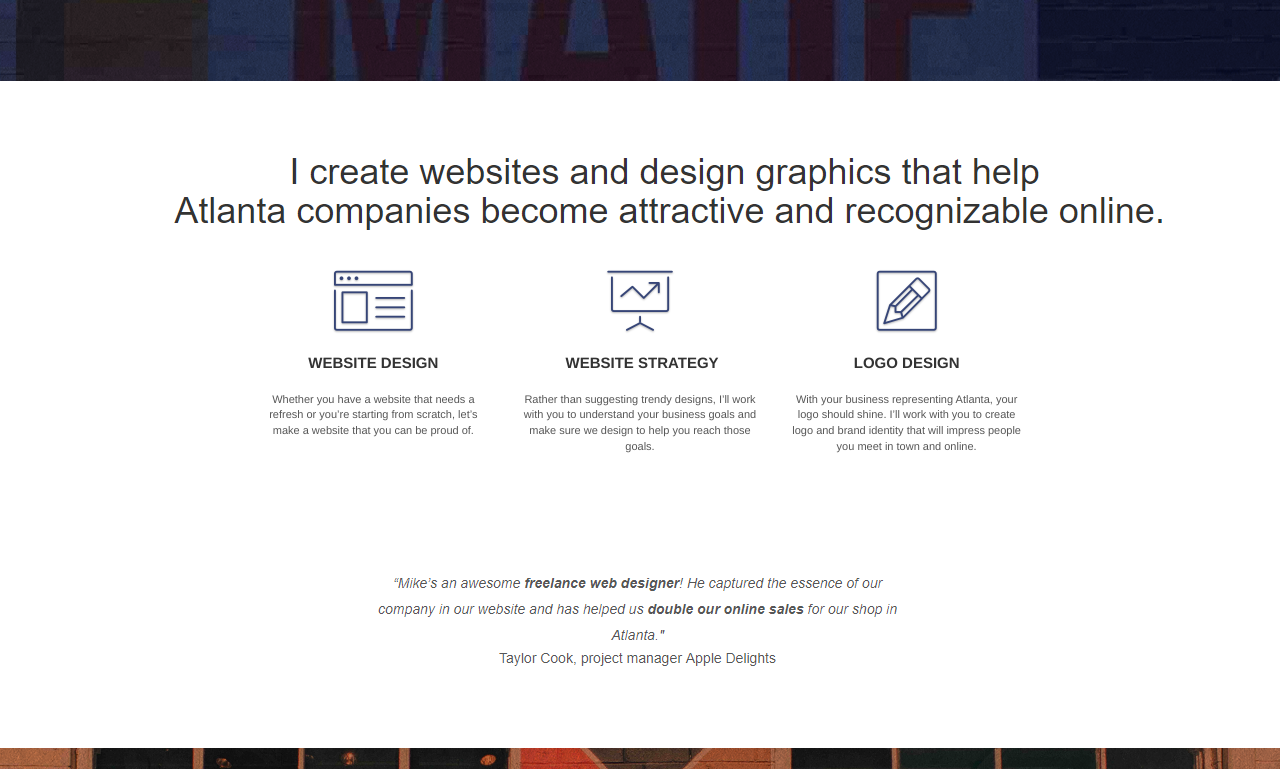
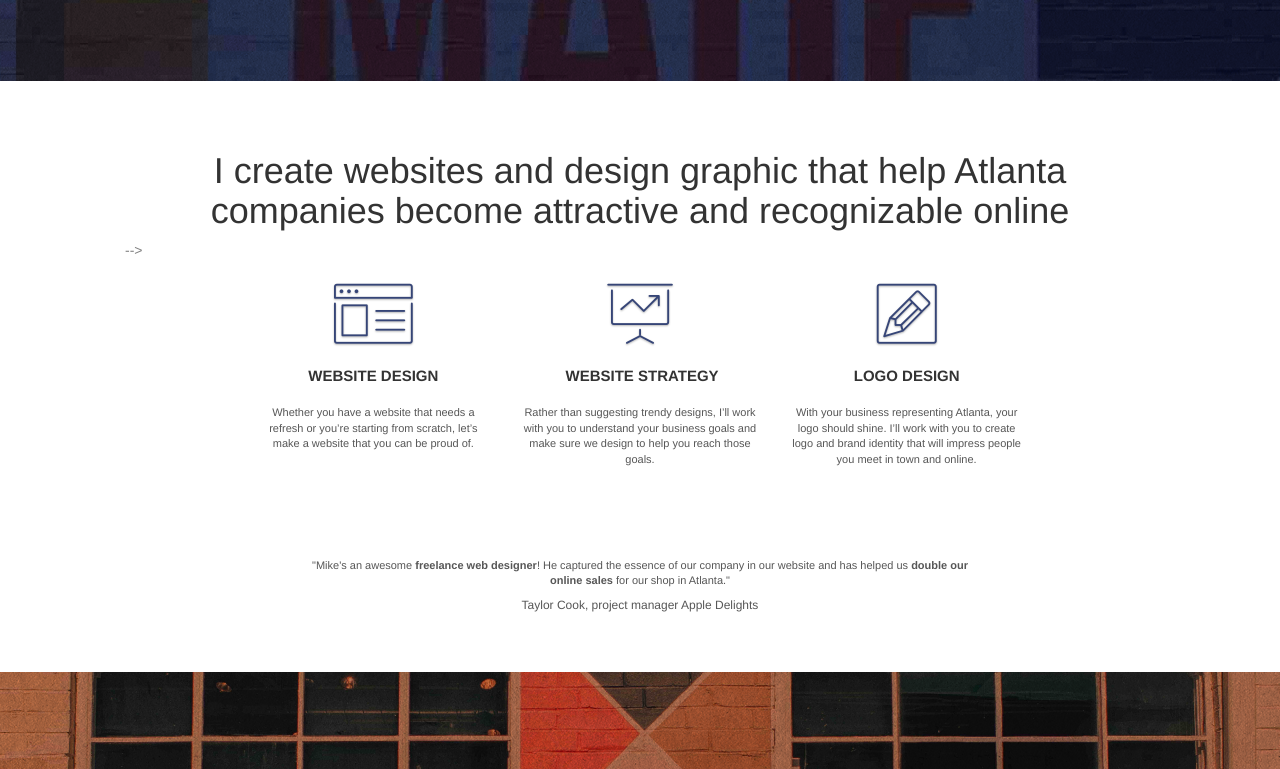
Before and after one commit to Oyundalai2b/project4, a plain HTML site: page GoMike-Designs.html in a window 1280 px wide. Shown: the part 460-1229 px from the top of the page. Drawn offline with Linux system fonts and the light colour scheme.

Commit message:
delete images and write h1 and p

```diff
--- a/GoMike-Designs.html
+++ b/GoMike-Designs.html
@@ -1,6 +1,11 @@
 <!DOCTYPE html>
 <html lang="en">
   <head>
+    <title>GoMike designs</title>
+    <meta
+      name="viewport"
+      content="width=device-width, initial-scale=1.0, viewport-fit=cover"
+    />
     <meta charset="utf-8" />
     <meta
       name="keywords"
@@ -10,18 +15,11 @@
       name="description"
       content="I'm Mike and your should hire me to build your website"
     />
-    <meta
-      name="viewport"
-      content="width=device-width, initial-scale=1.0, viewport-fit=cover"
-    />
     <link rel="shortcut icon" type="image/png" href="favicon.jpg" />
     <link rel="stylesheet" type="text/css" href="./css/bootstrap.css" />
     <link rel="stylesheet" type="text/css" href="style.css" />
     <link rel="stylesheet" type="text/css" href="./css/font-awesome.css" />
     <link rel="stylesheet" type="text/css" href="./css/et-line.css" />
-
-    <title>GoMike designs</title>
-
     <!-- Analytics -->
 
     <!-- Analytics END -->
@@ -110,12 +108,18 @@
       <div class="bloc bgc-white l-bloc" id="bloc-2-services">
         <div class="container bloc-md">
           <div class="row">
-            <div class="col-sm-12 text-center">
-              <img
+            <h1 class="text-center">
+              I create websites and design graphic that help Atlanta companies
+              become attractive and recognizable online
+            </h1>
+            <!-- <div class="col-sm-12 text-center">
+
+              <!-- <img
                 alt="web agency, web design, logo design, atlanta agency, mike"
                 src="img/title.png"
-              />
-            </div>
+              /> -->
+            <!-- </div> -->
+            -->
           </div>
           <div class="row voffset-lg med-width-whitespace">
             <div class="col-sm-4">
@@ -162,11 +166,20 @@
           </div>
           <div class="row voffset-lg voffset">
             <div class="col-xs-12 col-md-8 col-md-offset-2 text-center">
-              <img
+              <p class="text-center">
+                "Mike's an awesome <strong>freelance web designer</strong>! He
+                captured the essence of our company in our website and has
+                helped us <strong> double our online sales </strong> for our
+                shop in Atlanta."
+              </p>
+              <h6 class="quoteName">
+                Taylor Cook, project manager Apple Delights
+              </h6>
+            </div>
+            <!-- <img
                 alt="web agency, web design, logo design "
                 src="img/quote.png"
-              />
-            </div>
+              /> -->
           </div>
         </div>
       </div>
@@ -212,10 +225,14 @@
         <div class="container bloc-lg">
           <div class="row">
             <div class="col-sm-12 text-center">
-              <img
+              <h1 class="text-center">
+                Websites I've designed and developed for Atlanta companies that
+                resulted in more local business
+              </h1>
+              <!-- <img
                 alt="web agency, web design, logo design "
                 src="img/title2.png"
-              />
+              /> -->
             </div>
           </div>
           <div class="row tight-width-whitespace portfolio-row">
--- a/style.css
+++ b/style.css
@@ -1018,6 +1018,7 @@ h4 {
   .voffset-lg {
     margin-top: 30px;
   }
+
   form {
     padding: 5px;
   }
```
